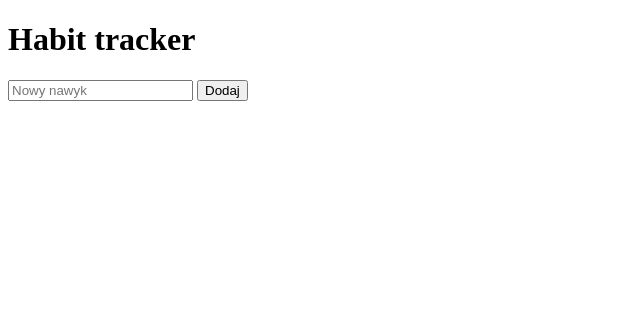
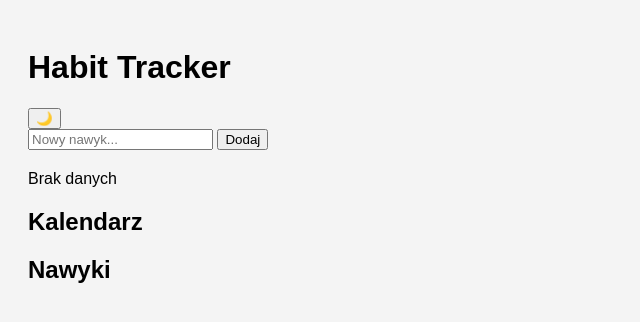
Before and after one commit to Zao32852/projekt, a plain HTML site: page projektXDXD/index.html in a window 1280 px wide. Shown: the whole page, without its empty margins (0-640 px from the left). Drawn offline with Linux system fonts and the light colour scheme.

Commit message:
Refactor index.html for habit tracker layoutskib
Updated the HTML structure for the habit tracker, including localization to Polish and added sections for statistics and calendar.

```diff
--- a/projektXDXD/index.html
+++ b/projektXDXD/index.html
@@ -1,22 +1,42 @@
 <!DOCTYPE html>
-<html lang="en">
+<html lang="pl">
 <head>
-    <meta charset="UTF-8">
-    <meta name="viewport" content="width=device-width, initial-scale=1.0">
-    <title>Document</title>
-    <link rel="stylesheet" href="styles.css">
-    <script src="script.js" defer></script>
+  <meta charset="UTF-8" />
+  <title>Habit Tracker</title>
+  <link rel="stylesheet" href="style.css" />
 </head>
 <body>
-         <h1>Habit tracker</h1>
 
-         <div class="add habit">
-            <input type="text" id="habitInput" placeholder="Nowy nawyk">
-            <button id="addHabitBtn">Dodaj</button>
-        </div>
-        <ul id="habitList"></ul>
+  <header>
+    <h1>Habit Tracker</h1>
+    <button id="darkModeToggle">🌙</button>
+  </header>
 
-        <script src="script.js"></script>
+  <section class="add-habit">
+    <form id="habit-form">
+      <input id="habit-input" placeholder="Nowy nawyk..." />
+      <button>Dodaj</button>
+    </form>
+  </section>
 
+  <section class="stats">
+    <p id="statsText">Brak danych</p>
+    <div class="progress-container">
+  <div id="progress-bar"></div>
+</div>
+
+  </section>
+
+  <section class="calendar">
+    <h2>Kalendarz</h2>
+    <div id="calendar"></div>
+  </section>
+
+  <section class="habits">
+    <h2>Nawyki</h2>
+    <ul id="habit-list"></ul>
+  </section>
+
+  <script src="script.js"></script>
 </body>
 </html>
```
